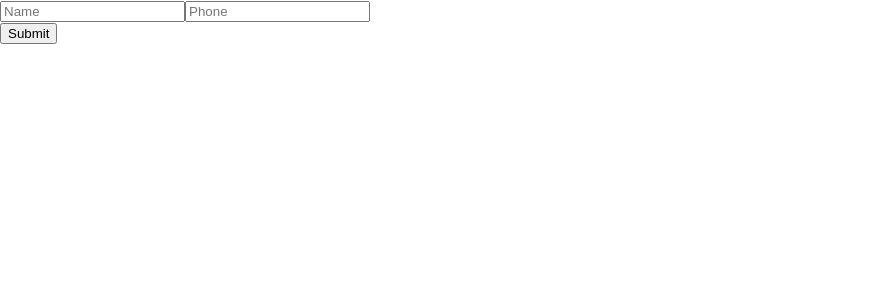
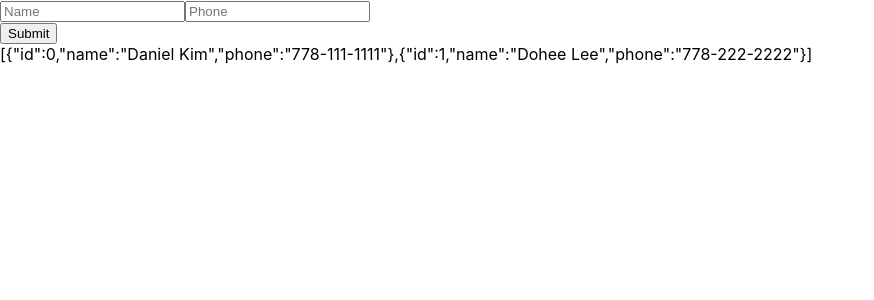
Before and after one commit to dkim0827/react_contact_book, a React (Create React App) app: page / in a window 1280 px wide. Shown: the top 300 px of the page, without its empty margins (0-874 px from the left). Built offline with nearby package versions, Linux system fonts and the light colour scheme.

Commit message:
added data in App Component

```diff
--- a/src/App.js
+++ b/src/App.js
@@ -2,13 +2,37 @@ import React, { Component } from "react";
 import PhoneForm from "./components/PhoneForm";
 
 class App extends Component {
+  // Never use. (push, splice, unshift, pop) mutates
+  // Better use. (concat, slice, map, filter) do not mutate
+  id = 2;
+  state = {
+    information: [
+      {
+        id: 0,
+        name: "Daniel Kim",
+        phone: "778-111-1111"
+      },
+      {
+        id: 1,
+        name: "Dohee Lee",
+        phone: "778-222-2222"
+      }
+    ]
+  };
+
   handleCreate = data => {
-    console.log(data);
+    const { information } = this.state;
+    this.setState({
+      information: information.concat({ id: this.id++, ...data })
+    });
   };
+
   render() {
+    const { information } = this.state;
     return (
       <div>
         <PhoneForm onCreate={this.handleCreate} />
+        {JSON.stringify(information)}
       </div>
     );
   }
```
